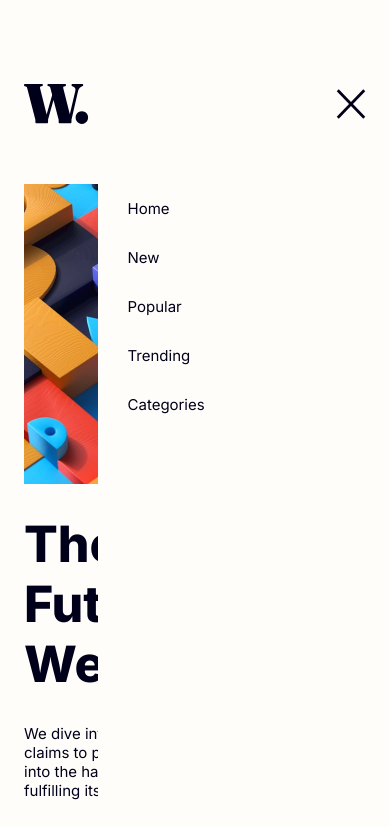
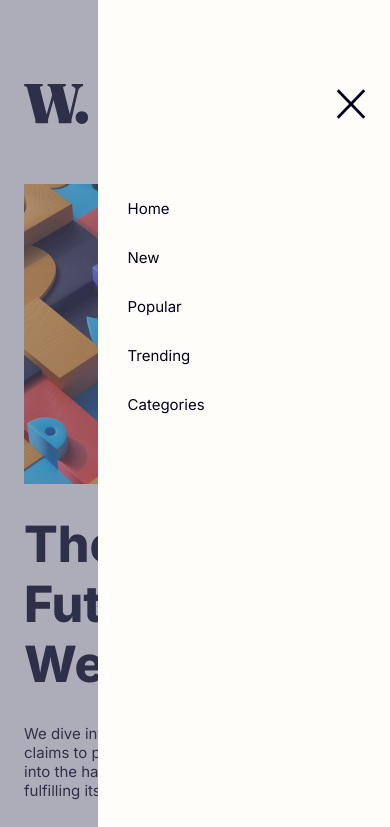
Before and after one commit to pedrosdev/news-homepage, a plain HTML site: page index.html in a window 390 px wide. Both pictures are taken after a click on the picture 351 px from the left and 104 px from the top of the page. Shown: the top 827 px of the page. Drawn offline with Linux system fonts and the light colour scheme.

Commit message:
Add modal to show up when the menu is open

```diff
--- a/css/style.css
+++ b/css/style.css
@@ -43,6 +43,18 @@ body {
   color: var(--very-dark-blue);
   font-family: Inter, sans-serif;
   font-size: 15px;
+}
+
+.modal {
+  display: none;
+  width: 100vw;
+  height: 100vh;
+  background-color: var(--dark-grayish-blue);
+  opacity: 0.5;
+  position: fixed;
+  top: 0;
+  left: 0;
+  z-index: 8;
 }
 
 header {
@@ -274,6 +286,7 @@ section.suggested-articles {
     position: fixed;
     top: 0;
     right: 0;
+    z-index: 9;
   }
 
   .nav-items li {
--- a/index.html
+++ b/index.html
@@ -12,6 +12,7 @@
 
 </head>
 <body class="flex">
+  <div class="modal"></div>
   <header class="flex">
     <img class="logo" src="./assets/images/logo.svg" alt="Website logo">
     <nav class="navbar flex">
--- a/scripts/script.js
+++ b/scripts/script.js
@@ -4,8 +4,10 @@ menuBtn.addEventListener("click", toggleMenu);
 
 function toggleMenu() {
   const menu = document.querySelector(".nav-items");
+  const modal = document.querySelector(".modal");
 
   menu.classList.toggle("shown");
+  modal.classList.toggle("shown");
   menuBtn.classList.toggle("fixed");
 
   if (this.src.includes("icon-menu-close.svg")) {
```
Also changed, not shown: assets/fonts/Inter-VariableFont_slnt,wght.ttf (deleted), assets/fonts/README.txt (deleted), assets/fonts/static/Inter-Bold.ttf (deleted), assets/fonts/static/Inter-ExtraBold.ttf (deleted), assets/fonts/static/Inter-Regular.ttf (deleted), design/active-states.jpg (deleted), design/desktop-design.jpg (deleted), design/desktop-preview.jpg (deleted), design/mobile-design.jpg (deleted), design/mobile-menu.jpg (deleted), 1 other file.
